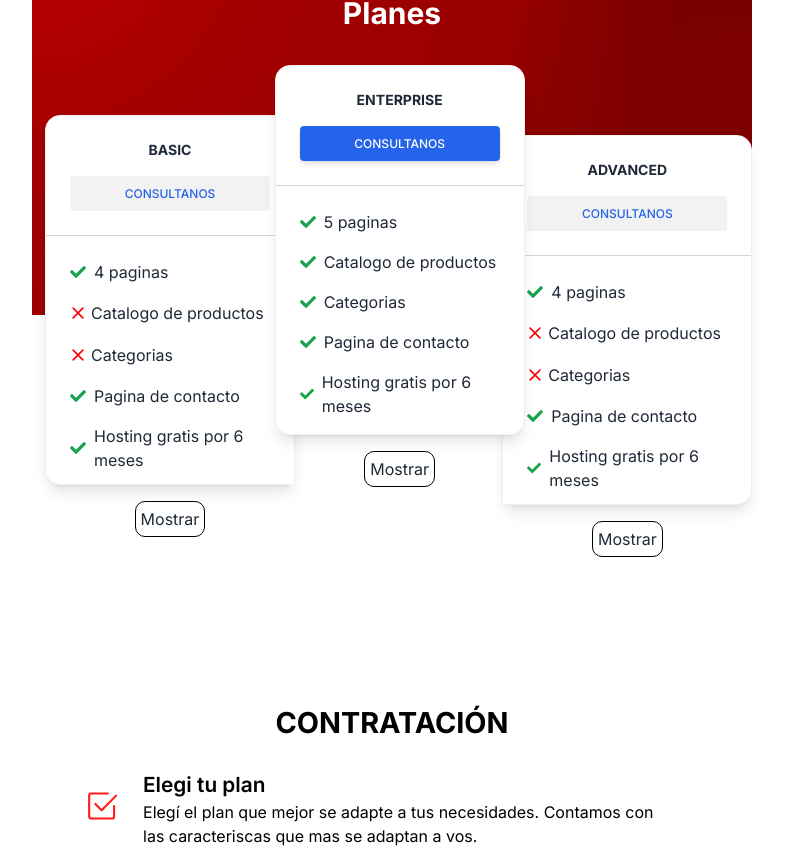
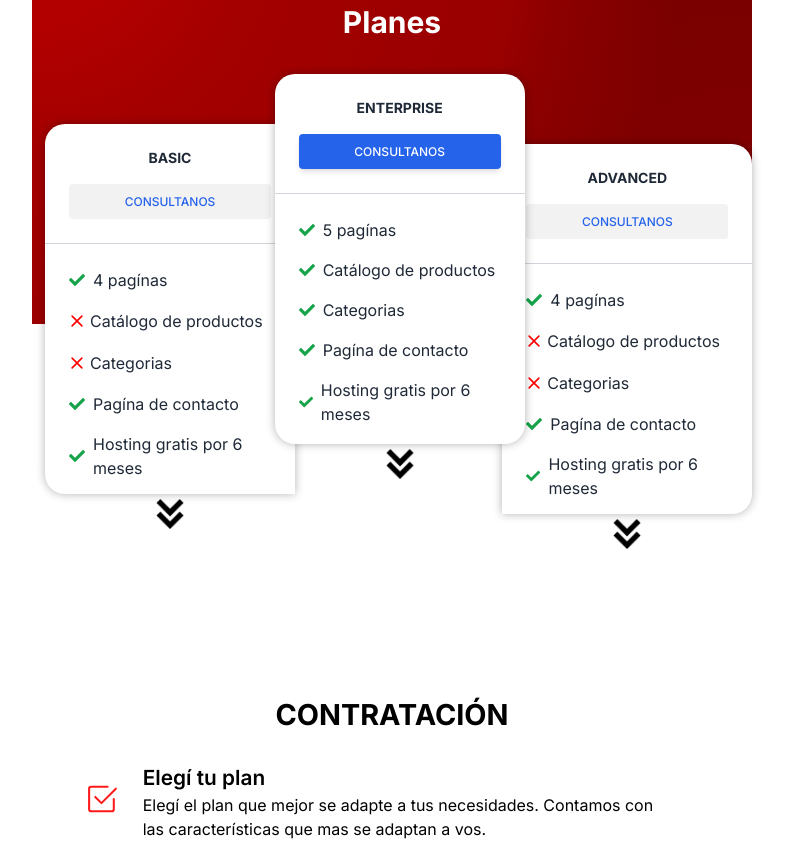
Before and after one commit to Ledesma96/GabLoad, a Next.js app: page / in a window 1280 px wide. Shown: the part 2811-3659 px from the top of the page, without its empty margins (248-1035 px from the left). Built offline with nearby package versions, Linux system fonts and the light colour scheme.

Commit message:
errores ortograficos

```diff
--- a/app/Hiring.jsx
+++ b/app/Hiring.jsx
@@ -10,8 +10,8 @@ const Hiring = () => {
                 <path d="m8.354 10.354 7-7a.5.5 0 0 0-.708-.708L8 9.293 5.354 6.646a.5.5 0 1 0-.708.708l3 3a.5.5 0 0 0 .708 0z"/>
             </svg>
             <section className='item__section'>
-                <h3 className='item__section__h3'>Elegi tu plan</h3>
-                <p className='item__section__p'>Elegí el plan que mejor se adapte a tus necesidades. Contamos con las caracteriscas que mas se adaptan a vos.
+                <h3 className='item__section__h3'>Elegí tu plan</h3>
+                <p className='item__section__p'>Elegí el plan que mejor se adapte a tus necesidades. Contamos con las características que mas se adaptan a vos.
                 </p>
             </section>
         </div>
@@ -21,7 +21,7 @@ const Hiring = () => {
             </svg>
             <section className='item__section'>
                 <h3 className='item__section__h3'>Aboná el adelanto</h3>
-                <p className='item__section__p'>Despues de haber elegido tu plan ideal, deberás abonar el 50% del total mediante transferencia bancaria o efectivo.
+                <p className='item__section__p'>Después de haber elegido tu plan ideal, deberás abonar el 50% del total mediante transferencia bancaria o efectivo.
                 </p>
             </section>
         </div>
--- a/app/Items.jsx
+++ b/app/Items.jsx
@@ -11,7 +11,7 @@ const Items = () => {
             </svg>
             <section className='item__section'>
                 <h3 className='item__section__h3'>Sobre nosotros</h3>
-                <p className='item__section__p'>Nos especializamos en la digitalizacion de tu negocio, optimizado para buscadores que resulte en un aumento de tus ventas.
+                <p className='item__section__p'>Nos especializamos en la digitalización de tu negocio, optimizado para buscadores que resulte en un aumento de tus ventas.
                 </p>
             </section>
         </div>
--- a/app/Pricing.jsx
+++ b/app/Pricing.jsx
@@ -1,5 +1,6 @@
 "use client"
 
+import Image from "next/image";
 import Link from "next/link";
 import { useEffect, useRef, useState } from "react"
 
@@ -124,12 +125,12 @@ const Pricing = () => {
                   <path fill="currentColor"
                     d="M173.898 439.404l-166.4-166.4c-9.997-9.997-9.997-26.206 0-36.204l36.203-36.204c9.997-9.998 26.207-9.998 36.204 0L192 312.69 432.095 72.596c9.997-9.997 26.207-9.997 36.204 0l36.203 36.204c9.997 9.997 9.997 26.206 0 36.204l-294.4 294.401c-9.998 9.997-26.207 9.997-36.204-.001z">
                   </path>
-                </svg>4 paginas
+                </svg>4 pagínas
               </li>
               <li className ="mb-4 flex items-center">
               <svg className="nope" color='red' xmlns="http://www.w3.org/2000/svg" width="26" height="26" fill="currentColor"  viewBox="0 0 16 16">
                 <path d="M4.646 4.646a.5.5 0 0 1 .708 0L8 7.293l2.646-2.647a.5.5 0 0 1 .708.708L8.707 8l2.647 2.646a.5.5 0 0 1-.708.708L8 8.707l-2.646 2.647a.5.5 0 0 1-.708-.708L7.293 8 4.646 5.354a.5.5 0 0 1 0-.708z"/>
-              </svg>Catalogo de productos
+              </svg>Catálogo de productos
               </li>
               <li className ="mb-4 flex items-center">
               <svg className="nope" color='red' xmlns="http://www.w3.org/2000/svg" width="26" height="26" fill="currentColor"  viewBox="0 0 16 16">
@@ -143,7 +144,7 @@ const Pricing = () => {
                   <path fill="currentColor"
                     d="M173.898 439.404l-166.4-166.4c-9.997-9.997-9.997-26.206 0-36.204l36.203-36.204c9.997-9.998 26.207-9.998 36.204 0L192 312.69 432.095 72.596c9.997-9.997 26.207-9.997 36.204 0l36.203 36.204c9.997 9.997 9.997 26.206 0 36.204l-294.4 294.401c-9.998 9.997-26.207 9.997-36.204-.001z">
                   </path>
-                </svg>Pagina de contacto
+                </svg>Pagína de contacto
               </li>
               <li className ="mb-4 flex items-center">
                 <svg aria-hidden="true" width="26" height="26" focusable="false" data-prefix="fas" data-icon="check"
@@ -194,7 +195,8 @@ const Pricing = () => {
             </ol>
           </div>
         </div>
-        {vermas ? <button className="vermasPricing" onClick={handleClick}>Ocultar</button> : <button className="vermasPricing" onClick={handleClick}>Mostrar</button> }
+        {/* {vermas ? <button className="vermasPricing" onClick={handleClick}>Ocultar</button> : <button className="vermasPricing" onClick={handleClick}>Mostrar</button> } */}
+        <Image width={30} height={30} className={vermas ? "arriba" : "abajo"} src={"/arrow.png"} onClick={handleClick}/>
       </div>
       <div className =" pricing2">
         <div className ="block pricingBorder rounded-lg shadow-lg bg-white h-full z-10" ref={ref2} style={style2}>
@@ -218,7 +220,7 @@ const Pricing = () => {
                   <path fill="currentColor"
                     d="M173.898 439.404l-166.4-166.4c-9.997-9.997-9.997-26.206 0-36.204l36.203-36.204c9.997-9.998 26.207-9.998 36.204 0L192 312.69 432.095 72.596c9.997-9.997 26.207-9.997 36.204 0l36.203 36.204c9.997 9.997 9.997 26.206 0 36.204l-294.4 294.401c-9.998 9.997-26.207 9.997-36.204-.001z">
                   </path>
-                </svg>5 paginas
+                </svg>5 pagínas
               </li>
               <li className ="mb-4 flex items-center">
                 <svg aria-hidden="true" focusable="false" data-prefix="fas" data-icon="check"
@@ -227,7 +229,7 @@ const Pricing = () => {
                   <path fill="currentColor"
                     d="M173.898 439.404l-166.4-166.4c-9.997-9.997-9.997-26.206 0-36.204l36.203-36.204c9.997-9.998 26.207-9.998 36.204 0L192 312.69 432.095 72.596c9.997-9.997 26.207-9.997 36.204 0l36.203 36.204c9.997 9.997 9.997 26.206 0 36.204l-294.4 294.401c-9.998 9.997-26.207 9.997-36.204-.001z">
                   </path>
-                </svg>Catalogo de productos
+                </svg>Catálogo de productos
               </li>
               <li className ="mb-4 flex items-center">
                 <svg aria-hidden="true" focusable="false" data-prefix="fas" data-icon="check"
@@ -245,7 +247,7 @@ const Pricing = () => {
                   <path fill="currentColor"
                     d="M173.898 439.404l-166.4-166.4c-9.997-9.997-9.997-26.206 0-36.204l36.203-36.204c9.997-9.998 26.207-9.998 36.204 0L192 312.69 432.095 72.596c9.997-9.997 26.207-9.997 36.204 0l36.203 36.204c9.997 9.997 9.997 26.206 0 36.204l-294.4 294.401c-9.998 9.997-26.207 9.997-36.204-.001z">
                   </path>
-                </svg>Pagina de contacto
+                </svg>Pagína de contacto
               </li>
               <li className ="mb-4 flex items-center">
                 <svg aria-hidden="true" focusable="false" data-prefix="fas" data-icon="check"
@@ -304,7 +306,7 @@ const Pricing = () => {
             </ol>
           </div>
         </div>
-        {vermas2 ? <button className="vermasPricing" onClick={handleClick2}>Ocultar</button>: <button className="vermasPricing" onClick={handleClick2}>Mostrar</button> }
+        <Image width={30} height={30} className={vermas2 ? "arriba" : "abajo"} src={"/arrow.png"} onClick={handleClick2}/>
       </div>
       <div className=" pricing3">
         <div className="block pricingBorder rounded-lg shadow-lg bg-white h-full lg:rounded-tl-none lg:rounded-bl-none" ref={ref3} style={style3}>
@@ -329,12 +331,12 @@ const Pricing = () => {
                   <path fill="currentColor"
                     d="M173.898 439.404l-166.4-166.4c-9.997-9.997-9.997-26.206 0-36.204l36.203-36.204c9.997-9.998 26.207-9.998 36.204 0L192 312.69 432.095 72.596c9.997-9.997 26.207-9.997 36.204 0l36.203 36.204c9.997 9.997 9.997 26.206 0 36.204l-294.4 294.401c-9.998 9.997-26.207 9.997-36.204-.001z">
                   </path>
-                </svg>4 paginas
+                </svg>4 pagínas
               </li>
               <li className ="mb-4 flex items-center">
               <svg className="nope" color='red' xmlns="http://www.w3.org/2000/svg" width="26" height="26" fill="currentColor"  viewBox="0 0 16 16">
                 <path d="M4.646 4.646a.5.5 0 0 1 .708 0L8 7.293l2.646-2.647a.5.5 0 0 1 .708.708L8.707 8l2.647 2.646a.5.5 0 0 1-.708.708L8 8.707l-2.646 2.647a.5.5 0 0 1-.708-.708L7.293 8 4.646 5.354a.5.5 0 0 1 0-.708z"/>
-              </svg>Catalogo de productos
+              </svg>Catálogo de productos
               </li>
               <li className ="mb-4 flex items-center">
               <svg  className="nope" color='red' xmlns="http://www.w3.org/2000/svg" width="26" height="26" fill="currentColor"  viewBox="0 0 16 16">
@@ -348,7 +350,7 @@ const Pricing = () => {
                   <path fill="currentColor"
                     d="M173.898 439.404l-166.4-166.4c-9.997-9.997-9.997-26.206 0-36.204l36.203-36.204c9.997-9.998 26.207-9.998 36.204 0L192 312.69 432.095 72.596c9.997-9.997 26.207-9.997 36.204 0l36.203 36.204c9.997 9.997 9.997 26.206 0 36.204l-294.4 294.401c-9.998 9.997-26.207 9.997-36.204-.001z">
                   </path>
-                </svg>Pagina de contacto
+                </svg>Pagína de contacto
               </li>
               <li className ="mb-4 flex items-center">
                 <svg aria-hidden="true" focusable="false" data-prefix="fas" data-icon="check"
@@ -404,7 +406,7 @@ const Pricing = () => {
           </div>
         </div>
 
-        {vermas3 ? <button className="vermasPricing" onClick={handleClick3}>Ocultar</button> : <button className="vermasPricing" onClick={handleClick3}>Mostrar</button>}
+        <Image width={30} height={30} className={vermas3 ? "arriba" : "abajo"} src={"/arrow.png"} onClick={handleClick3}/>
       </div>
     </div>
   </section>
--- a/app/globals.css
+++ b/app/globals.css
@@ -3,8 +3,17 @@
 @tailwind utilities;
 @import url('https://fonts.googleapis.com/css2?family=Barlow:ital,wght@0,100;0,200;0,300;0,400;0,500;0,600;0,700;0,800;0,900;1,100;1,200;1,300;1,400;1,500;1,600;1,700;1,800&display=swap');
 .pricingBorder{
-  border-radius: 15px;
-  border: solid 0.5px rgba(241, 239, 239);
+  border-radius: 20px;
+  box-shadow: 0 0 10px rgba(0, 0, 0, 0.3);
+}
+.arriba{
+  transform: rotate(180deg);
+  transition: all 1s;
+}
+.abajo{
+  margin-top: 5px;
+  transform: rotateX(0deg);
+  transition: all 1s;
 }
 .white{
   color:white;
@@ -464,7 +473,7 @@
   flex-wrap: wrap;
 }
 .portfolio__main__h2{
-  margin-top: 15px;
+  margin-top: 20px;
   color: white;
   font-size: 1.7rem;
   font-weight: 600;
@@ -778,7 +787,7 @@
 
   /*portfolio component*/
   .portfolio__h1{
-    padding-top: 10%;
+    padding-top: 15%;
   }
   .portfolio__main__div .portfolio__main__div2 .portfolio__main__div3{
     margin-top: 20px;
```
Also changed, not shown: app/Portfolio.jsx (+5 -4 lines), public/arrow.png (added), public/cantineromook.jpg.
